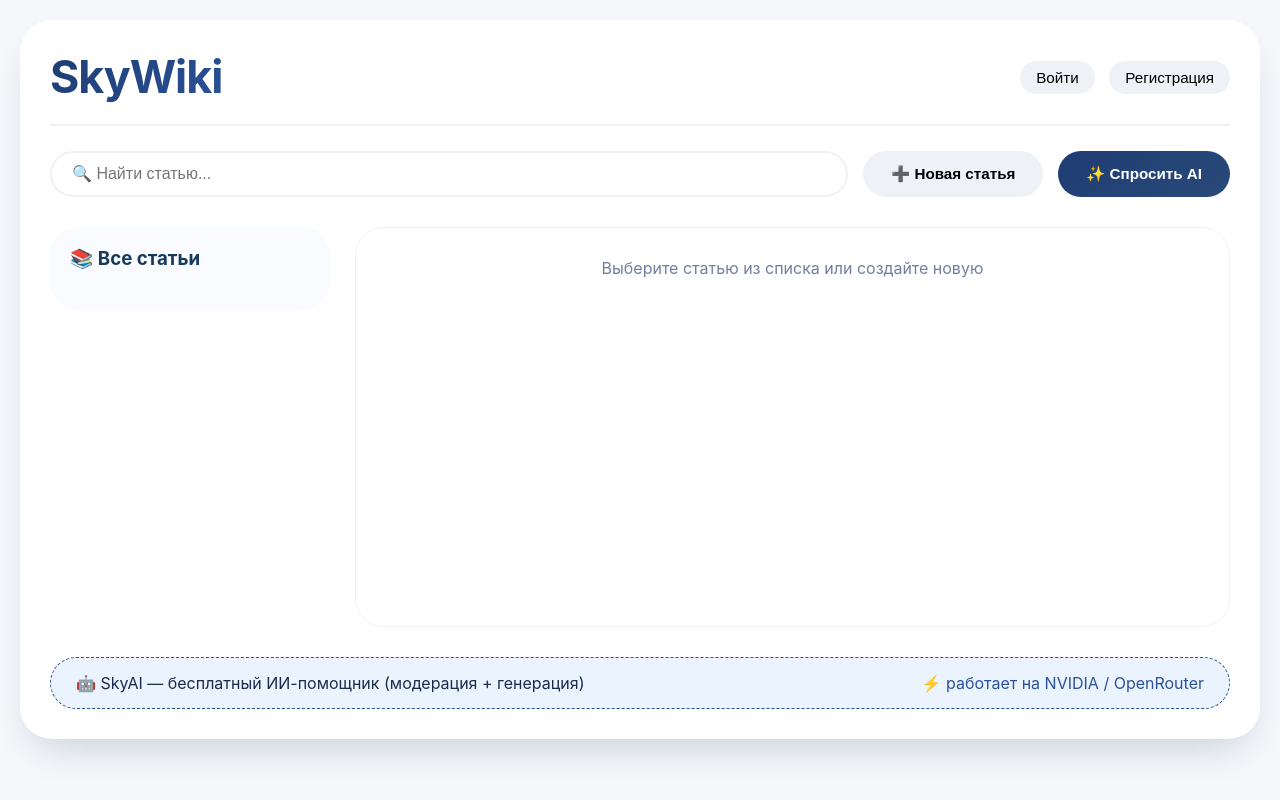
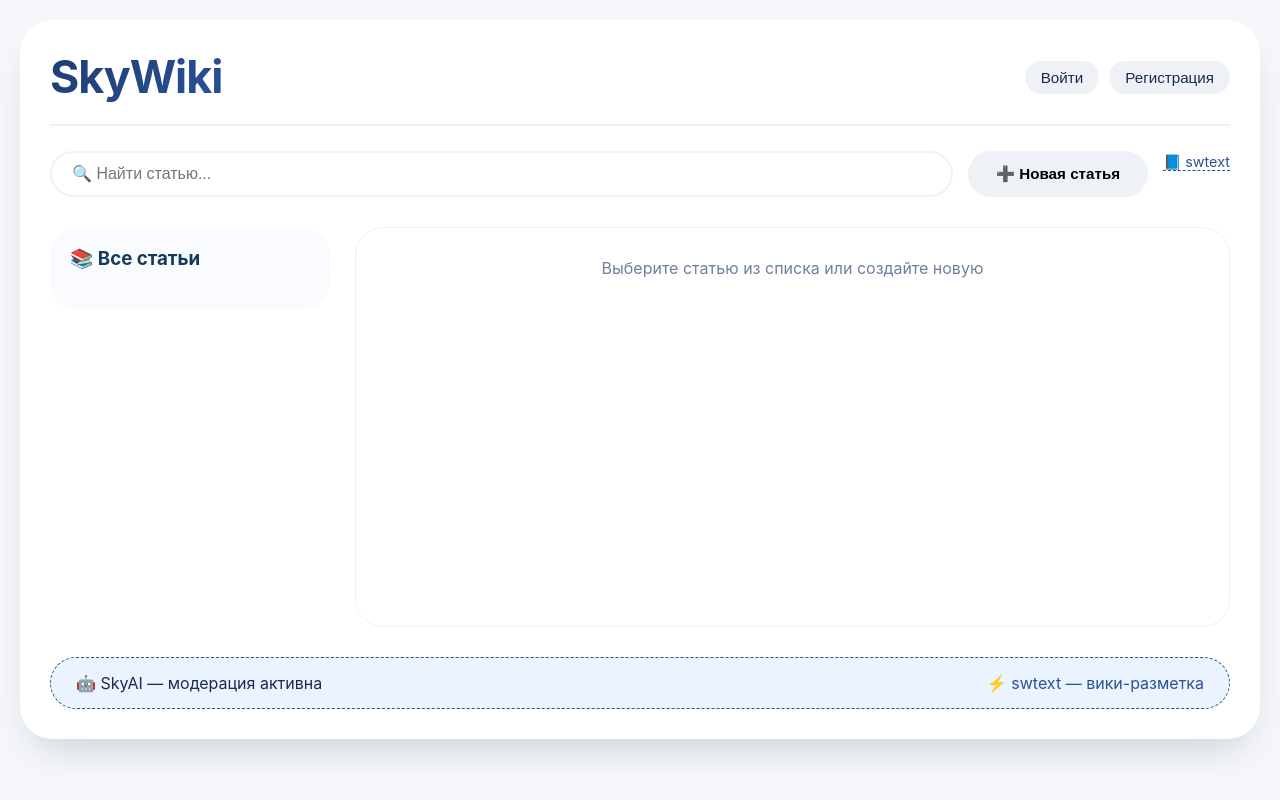
Before and after one commit to SkyMonder/SkyWiki, a Flask app: page / in a window 1280 px wide; the page is wider, and only the part inside the window is pictured. Run offline with Flask 3, Linux system fonts and the light colour scheme; data that the repository does not hold is empty.

Commit message:
Update index.html

```diff
--- a/templates/index.html
+++ b/templates/index.html
@@ -5,6 +5,7 @@
     <meta name="viewport" content="width=device-width, initial-scale=1.0">
     <title>SkyWiki — свободная энциклопедия</title>
     <style>
+        /* Стили полностью сохранены из предыдущей версии */
         * {
             margin: 0;
             padding: 0;
@@ -40,16 +41,28 @@
             -webkit-text-fill-color: transparent;
             letter-spacing: -1px;
         }
-        .user-panel button {
+        .user-panel {
+            display: flex;
+            gap: 10px;
+            align-items: center;
+        }
+        .user-panel button, .admin-link {
             padding: 8px 16px;
-            margin-left: 10px;
             border: none;
             border-radius: 40px;
             background: #eef2f6;
             cursor: pointer;
             font-size: 0.95rem;
+            text-decoration: none;
+            color: #1a2b4c;
+            display: inline-block;
         }
-        .user-panel button:hover {
+        .admin-link {
+            background: #d4e2fc;
+            color: #1e3c72;
+            font-weight: 500;
+        }
+        .user-panel button:hover, .admin-link:hover {
             background: #d9e2ef;
         }
         .toolbar {
@@ -179,6 +192,39 @@
             flex-wrap: wrap;
             border: 1px dashed #2a5298;
         }
+        .swtext-hint {
+            font-size: 0.9rem;
+            color: #2a5298;
+            cursor: help;
+            border-bottom: 1px dashed #2a5298;
+        }
+        /* Всплывающая подсказка */
+        .tooltip {
+            position: relative;
+            display: inline-block;
+        }
+        .tooltip .tooltiptext {
+            visibility: hidden;
+            width: 300px;
+            background-color: #1e3c72;
+            color: #fff;
+            text-align: left;
+            border-radius: 12px;
+            padding: 12px;
+            position: absolute;
+            z-index: 1;
+            bottom: 125%;
+            left: 50%;
+            margin-left: -150px;
+            opacity: 0;
+            transition: opacity 0.3s;
+            font-size: 0.9rem;
+            box-shadow: 0 5px 15px rgba(0,0,0,0.2);
+        }
+        .tooltip:hover .tooltiptext {
+            visibility: visible;
+            opacity: 1;
+        }
     </style>
 </head>
 <body>
@@ -188,15 +234,25 @@
                 <h1>SkyWiki</h1>
             </div>
             <div class="user-panel" id="userPanel">
-                <button onclick="showLogin()">Войти</button>
-                <button onclick="showRegister()">Регистрация</button>
+                <!-- Динамически заполняется -->
             </div>
         </div>
 
         <div class="toolbar">
             <input type="text" id="searchInput" placeholder="🔍 Найти статью...">
             <button class="btn" id="newArticleBtn" onclick="newArticle()">➕ Новая статья</button>
-            <button class="btn btn-primary" id="aiBtn" onclick="askAI()">✨ Спросить AI</button>
+            <!-- Подсказка по swtext -->
+            <div class="tooltip">
+                <span class="swtext-hint">📘 swtext</span>
+                <div class="tooltiptext">
+                    <b>Язык разметки swtext:</b><br>
+                    • == Заголовок == — заголовок 2 уровня<br>
+                    • === Подзаголовок === — заголовок 3 уровня<br>
+                    • **жирный** — жирный текст<br>
+                    • //курсив// — курсив<br>
+                    • * пункт — маркированный список
+                </div>
+            </div>
         </div>
 
         <div class="main-layout">
@@ -210,8 +266,8 @@
         </div>
 
         <div class="ai-panel">
-            <span>🤖 SkyAI — бесплатный ИИ-помощник (модерация + генерация)</span>
-            <span style="color:#2a5298;">⚡ работает на NVIDIA / OpenRouter</span>
+            <span>🤖 SkyAI — модерация активна</span>
+            <span style="color:#2a5298;">⚡ swtext — вики-разметка</span>
         </div>
     </div>
 
@@ -270,15 +326,21 @@
             `;
         }
 
+        // ================== ЯЗЫК РАЗМЕТКИ SWTEXT ==================
         function renderWikitext(text) {
-            return text
-                .replace(/===(.+?)===/g, '<h3>$1</h3>')
-                .replace(/==(.+?)==/g, '<h2>$1</h2>')
-                .replace(/\*\*(.+?)\*\*/g, '<strong>$1</strong>')
-                .replace(/\/(.+?)\//g, '<em>$1</em>')
-                .replace(/^\* (.+)$/gm, '<li>$1</li>')
-                .replace(/(<li>.+<\/li>\n?)+/g, '<ul>$&</ul>')
-                .replace(/\n/g, '<br>');
+            if (!text) return '';
+            // Заголовки
+            text = text.replace(/^===(.+?)===/gm, '<h3>$1</h3>');
+            text = text.replace(/^==(.+?)==/gm, '<h2>$1</h2>');
+            // Жирный и курсив
+            text = text.replace(/\*\*(.+?)\*\*/g, '<strong>$1</strong>');
+            text = text.replace(/\/(.+?)\//g, '<em>$1</em>');
+            // Маркированные списки (строки, начинающиеся с *)
+            text = text.replace(/^\* (.+)$/gm, '<li>$1</li>');
+            text = text.replace(/(<li>.+<\/li>\n?)+/g, '<ul>$&</ul>');
+            // Переносы строк
+            text = text.replace(/\n/g, '<br>');
+            return text;
         }
 
         function escapeHtml(unsafe) {
@@ -371,43 +433,20 @@
             }
         }
 
-        // AI генерация (исправлено: userPrompt вместо prompt)
-        async function askAI() {
-            if (!currentUser) { alert('Войдите, чтобы использовать AI'); return; }
-            const userPrompt = prompt('О чём написать статью?');
-            if (!userPrompt) return;
-            const res = await fetch('/api/ai/generate', {
-                method: 'POST',
-                headers: { 'Content-Type': 'application/json' },
-                body: JSON.stringify({ prompt: userPrompt })
-            });
-            const data = await res.json();
-            if (data.response) {
-                if (confirm('Текст готов. Создать статью с этим содержанием?')) {
-                    const title = prompt('Название статьи:', userPrompt.slice(0, 50));
-                    if (title) {
-                        const saveRes = await fetch('/api/articles', {
-                            method: 'POST',
-                            headers: { 'Content-Type': 'application/json' },
-                            body: JSON.stringify({ title, content: data.response })
-                        });
-                        if (saveRes.ok) {
-                            await loadArticles();
-                            window.location.reload();
-                        }
-                    }
-                }
-            } else {
-                alert('Ошибка генерации: ' + (data.error || 'неизвестная'));
-            }
-        }
-
-        // Авторизация
+        // ================== АВТОРИЗАЦИЯ ==================
         async function checkAuth() {
             const res = await fetch('/api/me');
             if (res.ok) {
                 currentUser = await res.json();
-                userPanel.innerHTML = `${currentUser.username} <button onclick="logout()">Выйти</button>`;
+                let adminLink = '';
+                if (currentUser.is_admin) {
+                    adminLink = '<a href="/admin" class="admin-link" target="_blank">⚙️ Админка</a>';
+                }
+                userPanel.innerHTML = `
+                    ${adminLink}
+                    <span>${currentUser.username}</span>
+                    <button onclick="logout()">Выйти</button>
+                `;
             } else {
                 currentUser = null;
                 userPanel.innerHTML = '<button onclick="showLogin()">Войти</button> <button onclick="showRegister()">Регистрация</button>';
```
